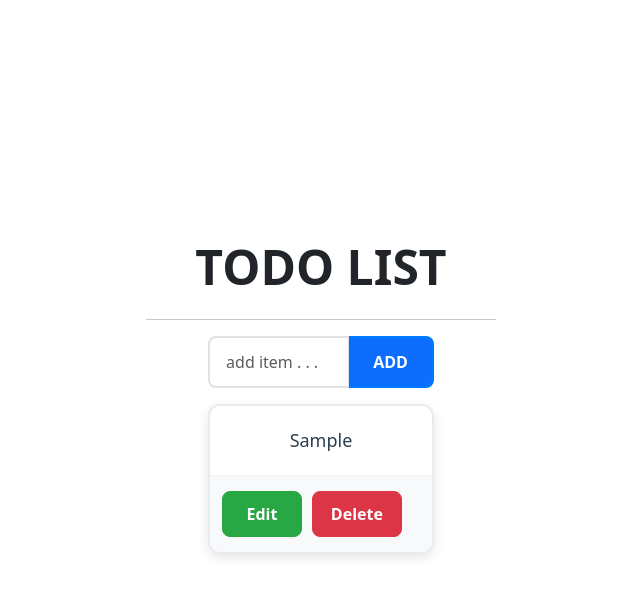
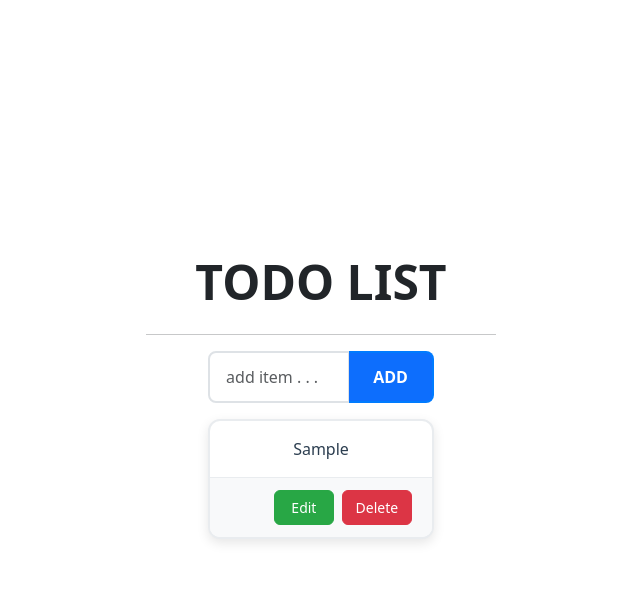
Before and after one commit to Naveenkumarkohli/todoo-react, a React (Vite) app: page / in a window 1280 px wide. Both pictures are taken after typing "Sample" into the empty fields and a click on the button "ADD". Shown: the top 596 px of the page, without its empty margins (319-959 px from the left). Built offline with nearby package versions, Linux system fonts and the light colour scheme.

Commit message:
Optimize design: reduce font sizes, improve spacing, and make buttons more proportional

```diff
--- a/src/App.jsx
+++ b/src/App.jsx
@@ -155,53 +155,56 @@ class App extends Component {
                                         }}
                                     >
                                         <div className="todo-text" style={{
-                                            fontSize: "18px",
+                                            fontSize: "16px",
                                             fontWeight: "500",
                                             color: "#2c3e50",
-                                            padding: "20px 30px",
-                                            lineHeight: "1.6",
+                                            padding: "16px 20px",
+                                            lineHeight: "1.5",
                                             wordWrap: "break-word",
                                             overflowWrap: "break-word",
                                             hyphens: "auto",
-                                            borderBottom: "1px solid #f1f3f4"
+                                            borderBottom: "1px solid #e9ecef",
+                                            minHeight: "50px"
                                         }}>
                                             {item.value}
                                         </div>
                                         <div className="button-group" style={{
                                             display: "flex",
-                                            gap: "10px",
-                                            padding: "15px 30px",
+                                            gap: "8px",
+                                            padding: "12px 20px",
                                             backgroundColor: "#f8f9fa",
                                             justifyContent: "flex-end"
                                         }}>
                                             <Button
+                                                size="sm"
                                                 variant="success"
                                                 onClick={() => this.editItem(index)}
                                                 style={{
-                                                    minWidth: "80px",
-                                                    fontSize: "16px",
-                                                    fontWeight: "600",
+                                                    minWidth: "60px",
+                                                    fontSize: "14px",
+                                                    fontWeight: "500",
                                                     backgroundColor: "#28a745",
                                                     borderColor: "#28a745",
                                                     color: "white",
-                                                    padding: "10px 16px",
-                                                    borderRadius: "8px"
+                                                    padding: "6px 12px",
+                                                    borderRadius: "6px"
                                                 }}
                                             >
                                                 Edit
                                             </Button>
                                             <Button
+                                                size="sm"
                                                 variant="danger"
                                                 onClick={() => this.deleteItem(item.id)}
                                                 style={{
-                                                    minWidth: "90px",
-                                                    fontSize: "16px",
-                                                    fontWeight: "600",
+                                                    minWidth: "70px",
+                                                    fontSize: "14px",
+                                                    fontWeight: "500",
                                                     backgroundColor: "#dc3545",
                                                     borderColor: "#dc3545",
                                                     color: "white",
-                                                    padding: "10px 16px",
-                                                    borderRadius: "8px"
+                                                    padding: "6px 12px",
+                                                    borderRadius: "6px"
                                                 }}
                                             >
                                                 Delete
```
Also changed, not shown: 2 other files (tests, documents, lock files or other folders).
